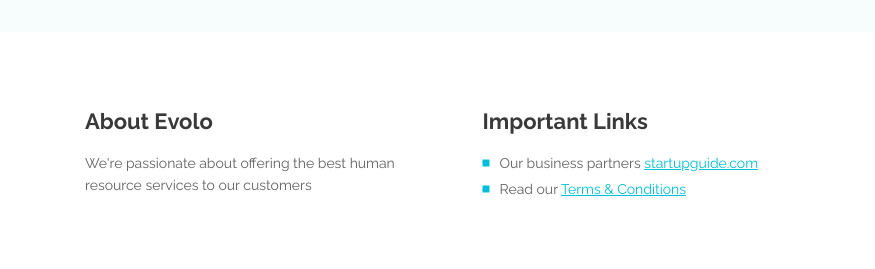
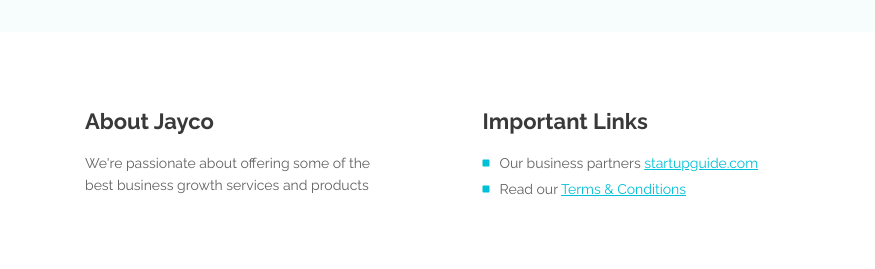
Before and after one commit to jaycoajay/jaycoagencies, a plain HTML site: page about-us.html in a window 1280 px wide. Shown: the part 1422-1691 px from the top of the page, 0-875 px from the left. Drawn offline with Linux system fonts and the light colour scheme.

Commit message:
Update about-us.html

```diff
--- a/about-us.html
+++ b/about-us.html
@@ -205,8 +205,8 @@
             <div class="row">
                 <div class="col-md-4">
                     <div class="footer-col">
-                        <h4>About Evolo</h4>
-                        <p>We're passionate about offering the best human resource services to our customers</p>
+                        <h4>About Jayco</h4>
+                        <p>We're passionate about offering some of the best business growth services and products</p>
                     </div>
                 </div> <!-- end of col -->
                 <div class="col-md-4">
```
